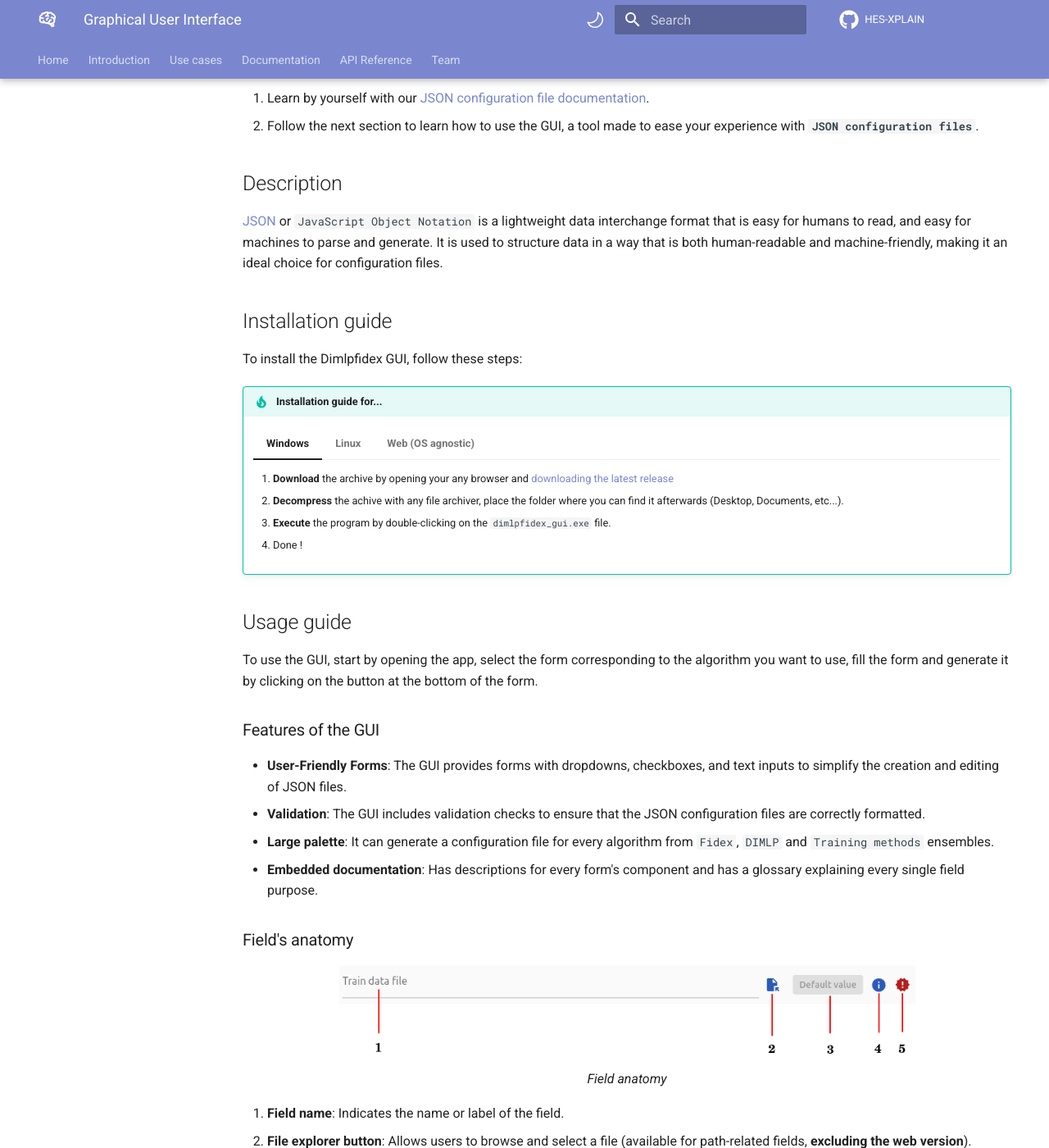
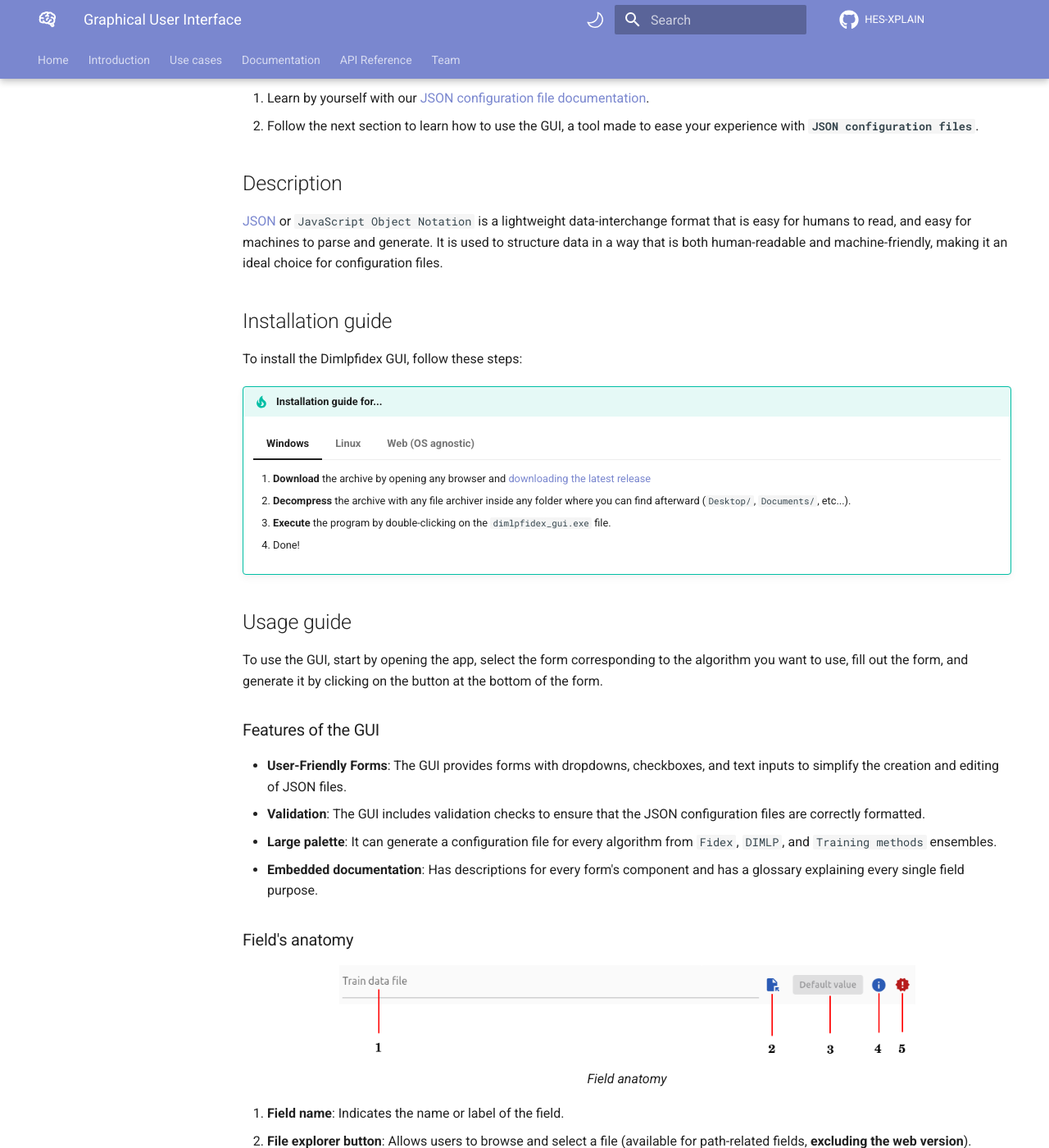
Before and after one commit to HES-XPLAIN/hes-xplain.github.io, an MkDocs documentation site: the page built from docs/documentation/gui.md, in a window 1280 px wide and 1400 px high, scrolled down 317 px. Shown: the whole window at 82% size. Built offline with MkDocs 1.6.1 and Material for MkDocs 9.7.7, drawn with Linux system fonts in a browser that asks for light colours; comment, search, counter and statistics services are not loaded; some of the changed text lies outside the part shown.

Commit message:
Fixed typos

````diff
--- a/docs/documentation/gui.md
+++ b/docs/documentation/gui.md
@@ -9,7 +9,7 @@ The Dimlpfidex Graphical User Interface was made to help with **`JSON configurat
 2. Follow the next section to learn how to use the GUI, a tool made to ease your experience with **`JSON configuration files`**.
 
 ## Description
-[JSON](https://www.json.org/json-en.html) or `JavaScript Object Notation` is a lightweight data interchange format that is easy for humans to read, and easy for machines to parse and generate. It is used to structure data in a way that is both human-readable and machine-friendly, making it an ideal choice for configuration files.
+[JSON](https://www.json.org/json-en.html) or `JavaScript Object Notation` is a lightweight data-interchange format that is easy for humans to read, and easy for machines to parse and generate. It is used to structure data in a way that is both human-readable and machine-friendly, making it an ideal choice for configuration files.
 
 ## Installation guide
 
@@ -18,30 +18,30 @@ To install the Dimlpfidex GUI, follow these steps:
 !!! tip "Installation guide for..."
 
     === "Windows"
-        1. **Download** the archive by opening your any browser and [downloading the latest release](https://github.com/HES-XPLAIN/dimlpfidex/releases/)
-        2. **Decompress** the achive with any file archiver, place the folder where you can find it afterwards (Desktop, Documents, etc...).
+        1. **Download** the archive by opening any browser and [downloading the latest release](https://github.com/HES-XPLAIN/dimlpfidex/releases/)
+        2. **Decompress** the archive with any file archiver inside any folder where you can find afterward (`Desktop/`, `Documents/`, etc...).
         3. **Execute** the program by double-clicking on the `dimlpfidex_gui.exe` file.
-        4. Done !
+        4. Done!
 
     === "Linux"
-        1. **Download** the archive by opening your any browser and [downloading the latest release](https://github.com/HES-XPLAIN/dimlpfidex/releases/)
-        2. **Decompress** the achive with any file archiver and place the folder where you can find it afterwards (Desktop, Documents, etc...).
+        1. **Download** the archive by opening any browser and [downloading the latest release](https://github.com/HES-XPLAIN/dimlpfidex/releases/)
+        2. **Decompress** the archive with any file archiver inside any folder where you can find afterward (`Desktop/`, `Documents/`, etc...).
         3. **Execute** the program with the `a.` or `b.` instruction:
             1. By double-clicking on the `dimlpfidex_gui` file.
             2. By executing the following commands:
             ```sh
-            # lets say you placed the folder inside /home/$USER/Documents/
+            # Assuming you placed the folder inside /home/$USER/Documents/
             cd  /home/$USER/Documents/dimlpfidex_gui/
             ./dimlpfidex_gui
             ```
-        4. Done !
+        4. Done!
 
     === "Web (OS agnostic)"
-        1. **Download** the archive by opening your any browser and [downloading the latest release](https://github.com/HES-XPLAIN/dimlpfidex/releases/)
-        2. **Decompress** the achive with any file archiver and place the folder where you can find it afterwards (Desktop, Documents, etc...).
+        1. **Download** the archive by opening any browser and [downloading the latest release](https://github.com/HES-XPLAIN/dimlpfidex/releases/)
+         2. **Decompress** the archive with any file archiver inside any folder where you can find afterward (`Desktop/`, `Documents/`, etc...).
         3. **Execute** the web app by installing [node.js](https://www.nodejs.org) if needed and Running the following commands:
             ```sh title="Linux"
-            # lets say you placed the folder inside the Documents/ folder
+            # Assuming you placed the folder inside the Documents/ folder
             cd /home/$USER/Documents/dimlpfidex_gui
             node app.js
             ```
@@ -50,17 +50,17 @@ To install the Dimlpfidex GUI, follow these steps:
             node app.js
             ```
         4. Open your browser and search for `localhost:8000`
-        5. Done !
+        5. Done!
 
 ## Usage guide
 
-To use the GUI, start by opening the app, select the form corresponding to the algorithm you want to use, fill the form and generate it by clicking on the button at the bottom of the form.
+To use the GUI, start by opening the app, select the form corresponding to the algorithm you want to use, fill out the form, and generate it by clicking on the button at the bottom of the form.
 
 ### Features of the GUI
 
 - **User-Friendly Forms**: The GUI provides forms with dropdowns, checkboxes, and text inputs to simplify the creation and editing of JSON files.
 - **Validation**: The GUI includes validation checks to ensure that the JSON configuration files are correctly formatted.
-- **Large palette**: It can generate a configuration file for every algorithm from `Fidex`, `DIMLP` and `Training methods` ensembles.
+- **Large palette**: It can generate a configuration file for every algorithm from `Fidex`, `DIMLP`, and `Training methods` ensembles.
 - **Embedded documentation**: Has descriptions for every form's component and has a glossary explaining every single field purpose.
 
 ### Field's anatomy
@@ -71,7 +71,7 @@ To use the GUI, start by opening the app, select the form corresponding to the a
 1. **Field name**: Indicates the name or label of the field.
 2. **File explorer button**: Allows users to browse and select a file (available for path-related fields, **excluding the web version**).
 3. **Default button**: Clicking on this button, if colored, automatically adds a default value to the field.
-4. **Information icon**: When hovered over with the mouse, provides a description of the field.
+4. **Information icon**: When hovered over with the mouse, it describes the field.
 5. **Required icon**: If colored, indicates that the field must be filled out and cannot be left empty.
 
 !!!Warning
````
Also changed, not shown: other parts of docs/documentation/gui.md (+4 -4 lines).
